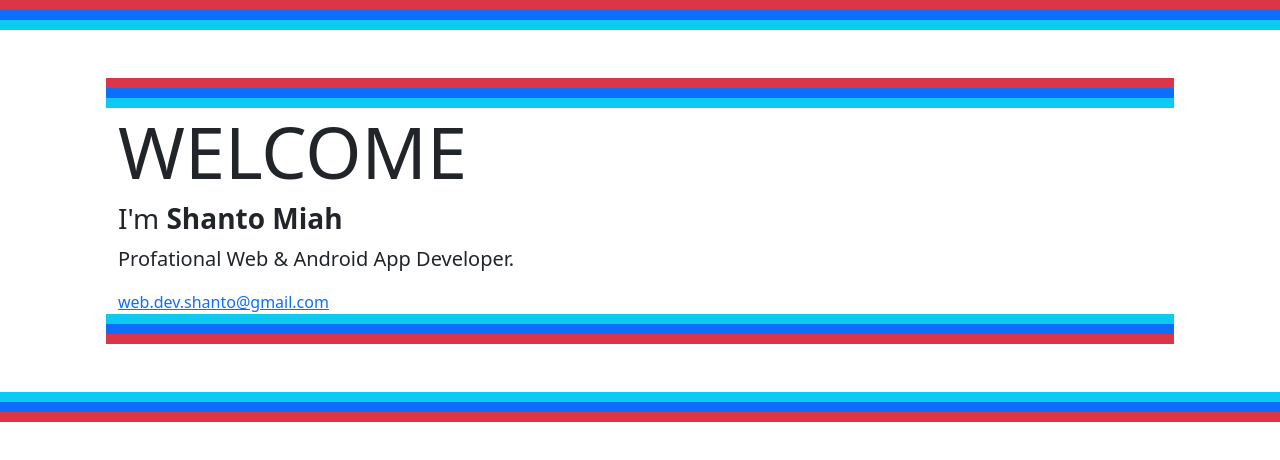
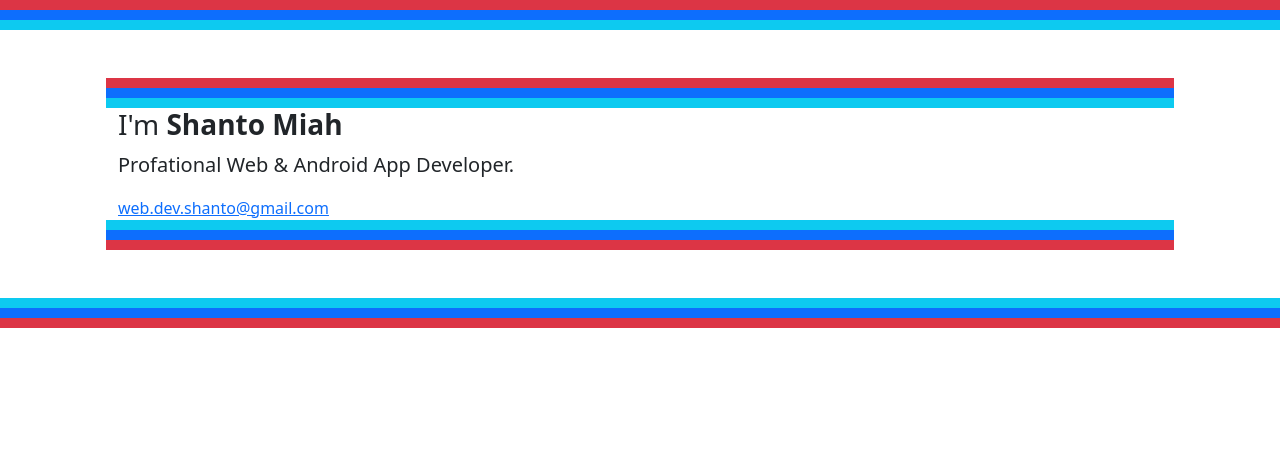
Before and after one commit to coder-shanta/shanto-miah, a plain HTML site: page index.html in a window 1280 px wide. Drawn offline with nearby package versions, Linux system fonts and the light colour scheme.

Commit message:
Update index.html

```diff
--- a/index.html
+++ b/index.html
@@ -35,7 +35,6 @@
             <div class="bg-info line"></div>
 
             <div class="col-12">
-                <h1 class="display-2">WELCOME</h1>
 <h3>I'm <b>Shanto Miah</b></h3>
 <p class="lead">Profational Web & Android App Developer.</p>
 
```
